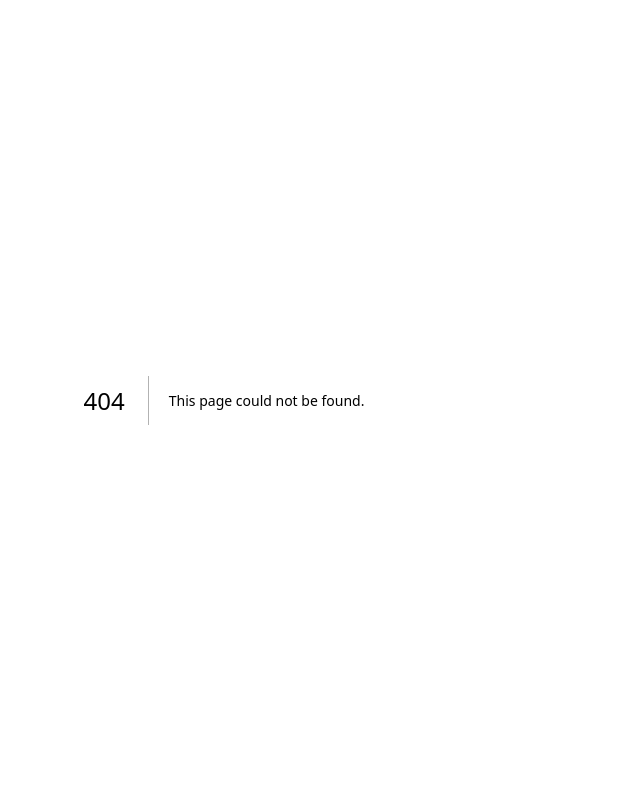
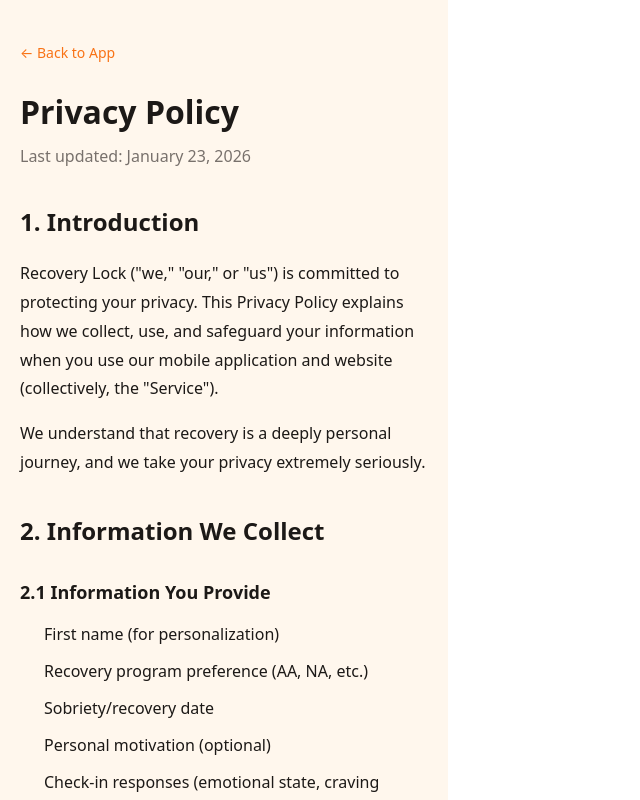
Before and after one commit to rogergrubb/recoverylock, a Next.js app: page /privacy in a window 1280 px wide. Before the commit this address had no page. Shown: the whole page, without its empty margins (0-640 px from the left). Built offline with nearby package versions, Linux system fonts and the light colour scheme.

Commit message:
Add Privacy Policy page

```diff
--- /dev/null
+++ b/app/privacy/page.tsx
@@ -0,0 +1,125 @@
+export default function PrivacyPolicy() {
+  return (
+    <div style={{
+      minHeight: '100vh',
+      background: '#FFF7ED',
+      padding: '40px 20px',
+      fontFamily: 'system-ui, -apple-system, sans-serif'
+    }}>
+      <div style={{ maxWidth: '800px', margin: '0 auto' }}>
+        <a href="/" style={{ color: '#f97316', textDecoration: 'none', fontSize: '14px' }}>← Back to App</a>
+
+        <h1 style={{ fontSize: '32px', fontWeight: 'bold', color: '#1c1917', marginTop: '24px', marginBottom: '8px' }}>
+          Privacy Policy
+        </h1>
+        <p style={{ color: '#78716c', marginBottom: '32px' }}>Last updated: January 23, 2026</p>
+
+        <div style={{ color: '#1c1917', lineHeight: '1.8', fontSize: '16px' }}>
+          <h2 style={{ fontSize: '24px', fontWeight: '600', marginTop: '32px', marginBottom: '16px' }}>1. Introduction</h2>
+          <p style={{ marginBottom: '16px' }}>
+            Recovery Lock (&quot;we,&quot; &quot;our,&quot; or &quot;us&quot;) is committed to protecting your privacy. This Privacy Policy explains how we collect, use, and safeguard your information when you use our mobile application and website (collectively, the &quot;Service&quot;).
+          </p>
+          <p style={{ marginBottom: '16px' }}>
+            We understand that recovery is a deeply personal journey, and we take your privacy extremely seriously.
+          </p>
+
+          <h2 style={{ fontSize: '24px', fontWeight: '600', marginTop: '32px', marginBottom: '16px' }}>2. Information We Collect</h2>
+
+          <h3 style={{ fontSize: '18px', fontWeight: '600', marginTop: '24px', marginBottom: '12px' }}>2.1 Information You Provide</h3>
+          <ul style={{ marginBottom: '16px', paddingLeft: '24px' }}>
+            <li style={{ marginBottom: '8px' }}>First name (for personalization)</li>
+            <li style={{ marginBottom: '8px' }}>Recovery program preference (AA, NA, etc.)</li>
+            <li style={{ marginBottom: '8px' }}>Sobriety/recovery date</li>
+            <li style={{ marginBottom: '8px' }}>Personal motivation (optional)</li>
+            <li style={{ marginBottom: '8px' }}>Check-in responses (emotional state, craving levels)</li>
+            <li style={{ marginBottom: '8px' }}>Email address (only if you subscribe)</li>
+          </ul>
+
+          <h3 style={{ fontSize: '18px', fontWeight: '600', marginTop: '24px', marginBottom: '12px' }}>2.2 Information Stored Locally</h3>
+          <p style={{ marginBottom: '16px' }}>
+            <strong>The majority of your data is stored locally on your device only.</strong> This includes your profile information, check-in history, and personal reflections. We do not have access to this data unless you explicitly share it with us.
+          </p>
+
+          <h3 style={{ fontSize: '18px', fontWeight: '600', marginTop: '24px', marginBottom: '12px' }}>2.3 Information Collected Automatically</h3>
+          <ul style={{ marginBottom: '16px', paddingLeft: '24px' }}>
+            <li style={{ marginBottom: '8px' }}>Device type and operating system</li>
+            <li style={{ marginBottom: '8px' }}>App usage analytics (anonymized)</li>
+            <li style={{ marginBottom: '8px' }}>Crash reports</li>
+          </ul>
+
+          <h2 style={{ fontSize: '24px', fontWeight: '600', marginTop: '32px', marginBottom: '16px' }}>3. How We Use Your Information</h2>
+          <ul style={{ marginBottom: '16px', paddingLeft: '24px' }}>
+            <li style={{ marginBottom: '8px' }}>To personalize your recovery reflections</li>
+            <li style={{ marginBottom: '8px' }}>To provide and maintain the Service</li>
+            <li style={{ marginBottom: '8px' }}>To process subscription payments</li>
+            <li style={{ marginBottom: '8px' }}>To send push notification reminders (if enabled)</li>
+            <li style={{ marginBottom: '8px' }}>To improve the Service</li>
+          </ul>
+
+          <h2 style={{ fontSize: '24px', fontWeight: '600', marginTop: '32px', marginBottom: '16px' }}>4. Data Sharing</h2>
+          <p style={{ marginBottom: '16px' }}>
+            <strong>We do not sell your personal information.</strong> We may share limited data with:
+          </p>
+          <ul style={{ marginBottom: '16px', paddingLeft: '24px' }}>
+            <li style={{ marginBottom: '8px' }}><strong>Payment processors</strong> (Stripe) - to process subscriptions</li>
+            <li style={{ marginBottom: '8px' }}><strong>AI service providers</strong> - anonymized data to generate reflections</li>
+            <li style={{ marginBottom: '8px' }}><strong>Analytics providers</strong> - anonymized usage data</li>
+          </ul>
+
+          <h2 style={{ fontSize: '24px', fontWeight: '600', marginTop: '32px', marginBottom: '16px' }}>5. Data Security</h2>
+          <p style={{ marginBottom: '16px' }}>
+            We implement industry-standard security measures to protect your information. Your local data is stored securely on your device. Any data transmitted to our servers is encrypted using TLS/SSL.
+          </p>
+
+          <h2 style={{ fontSize: '24px', fontWeight: '600', marginTop: '32px', marginBottom: '16px' }}>6. Your Rights</h2>
+          <p style={{ marginBottom: '16px' }}>You have the right to:</p>
+          <ul style={{ marginBottom: '16px', paddingLeft: '24px' }}>
+            <li style={{ marginBottom: '8px' }}>Access your personal data</li>
+            <li style={{ marginBottom: '8px' }}>Delete your account and all associated data</li>
+            <li style={{ marginBottom: '8px' }}>Export your data</li>
+            <li style={{ marginBottom: '8px' }}>Opt out of analytics</li>
+            <li style={{ marginBottom: '8px' }}>Disable push notifications</li>
+          </ul>
+          <p style={{ marginBottom: '16px' }}>
+            To delete your account, visit <a href="/delete-account" style={{ color: '#f97316' }}>recoverylock.app/delete-account</a> or email us at support@recoverylock.app.
+          </p>
+
+          <h2 style={{ fontSize: '24px', fontWeight: '600', marginTop: '32px', marginBottom: '16px' }}>7. Children&apos;s Privacy</h2>
+          <p style={{ marginBottom: '16px' }}>
+            Recovery Lock is not intended for use by individuals under 18 years of age. We do not knowingly collect personal information from children.
+          </p>
+
+          <h2 style={{ fontSize: '24px', fontWeight: '600', marginTop: '32px', marginBottom: '16px' }}>8. Changes to This Policy</h2>
+          <p style={{ marginBottom: '16px' }}>
+            We may update this Privacy Policy from time to time. We will notify you of any changes by posting the new Privacy Policy on this page and updating the &quot;Last updated&quot; date.
+          </p>
+
+          <h2 style={{ fontSize: '24px', fontWeight: '600', marginTop: '32px', marginBottom: '16px' }}>9. Contact Us</h2>
+          <p style={{ marginBottom: '16px' }}>
+            If you have questions about this Privacy Policy, please contact us at:
+          </p>
+          <ul style={{ marginBottom: '16px', paddingLeft: '24px' }}>
+            <li style={{ marginBottom: '8px' }}>Email: support@recoverylock.app</li>
+            <li style={{ marginBottom: '8px' }}>Website: <a href="/support" style={{ color: '#f97316' }}>recoverylock.app/support</a></li>
+          </ul>
+
+          <div style={{
+            marginTop: '48px',
+            paddingTop: '24px',
+            borderTop: '1px solid #e5e5e5',
+            textAlign: 'center',
+            color: '#78716c',
+            fontSize: '14px'
+          }}>
+            <p>© 2026 Recovery Lock. All rights reserved.</p>
+            <div style={{ marginTop: '16px' }}>
+              <a href="/privacy" style={{ color: '#f97316', marginRight: '24px' }}>Privacy Policy</a>
+              <a href="/terms" style={{ color: '#f97316', marginRight: '24px' }}>Terms of Service</a>
+              <a href="/support" style={{ color: '#f97316' }}>Support</a>
+            </div>
+          </div>
+        </div>
+      </div>
+    </div>
+  );
+}
```
